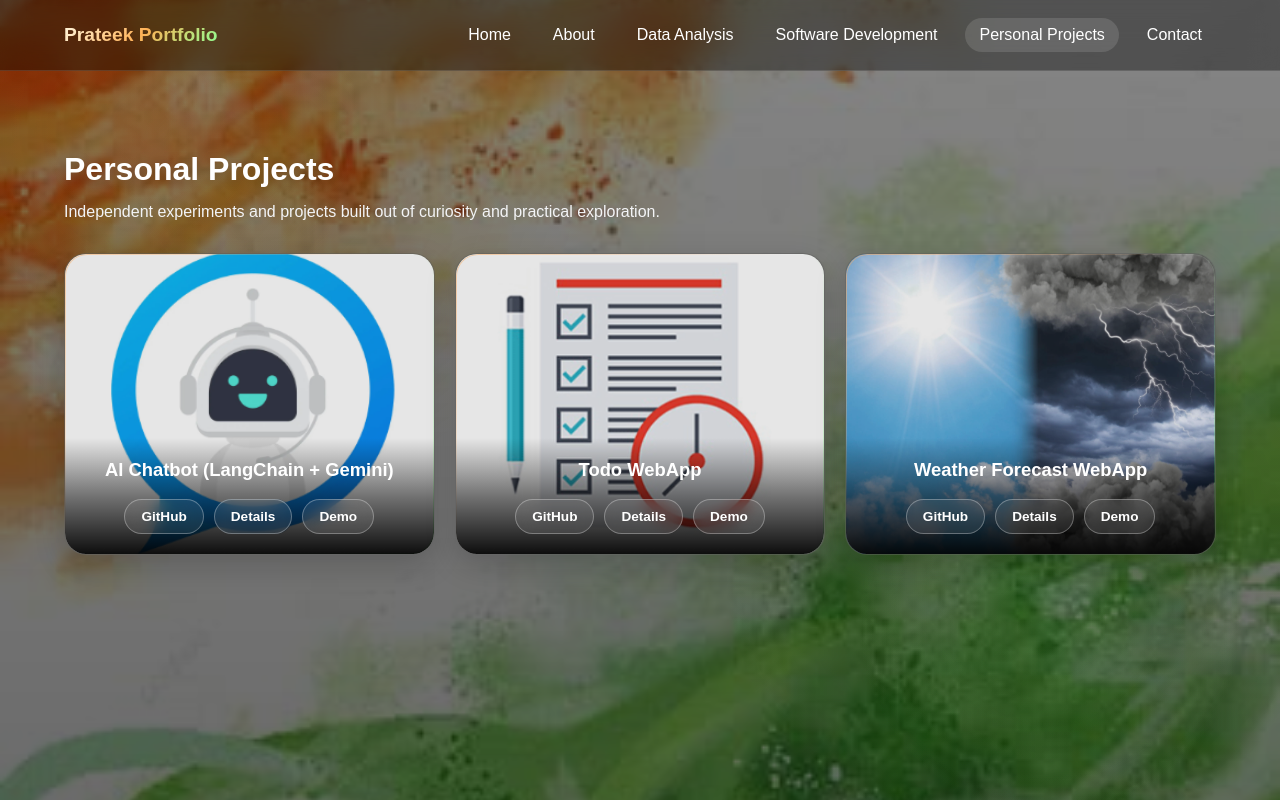
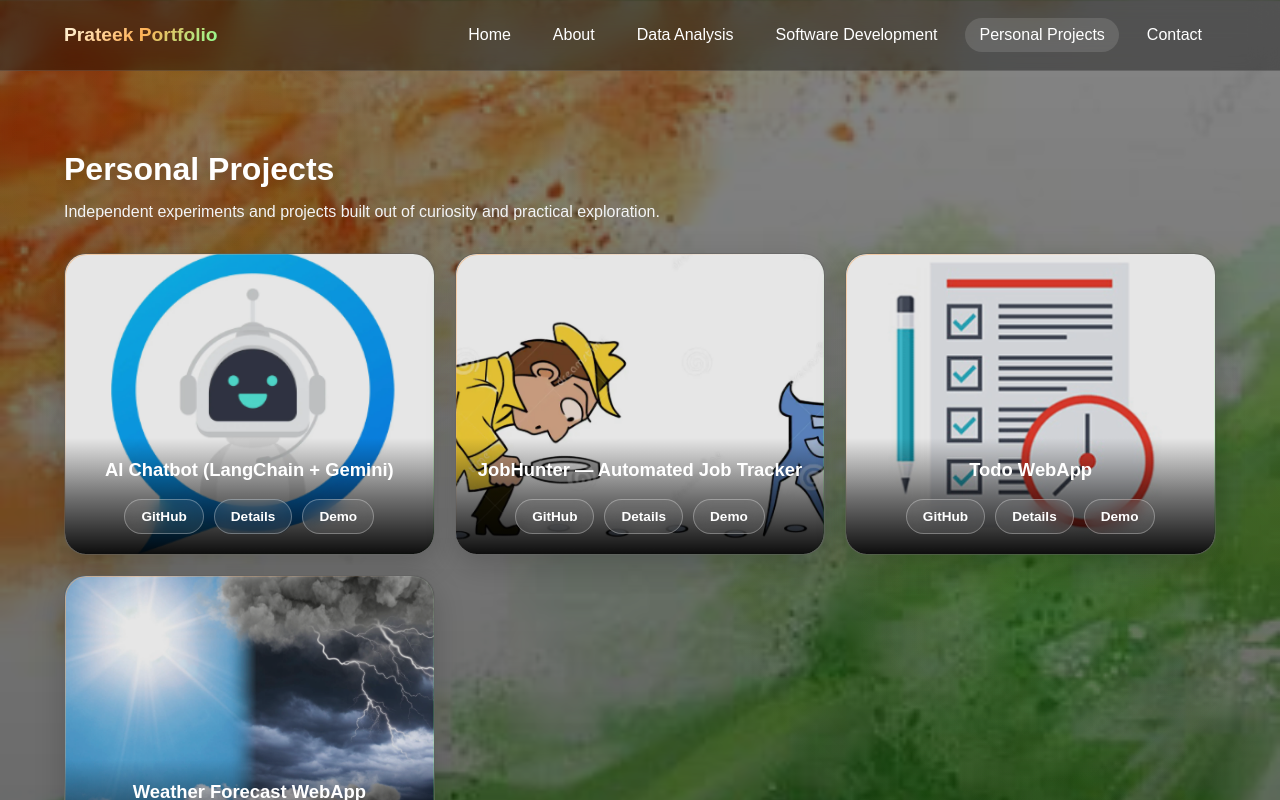
Before and after one commit to Prat-375/Portfolio, a React app: page /personal-projects in a window 1280 px wide. Shown: the top 800 px of the page. Built offline with nearby package versions, Linux system fonts and the light colour scheme; the HTML template or start-up script is replaced by a standard one.

Commit message:
added job hunt project

```diff
--- a/src/data/projects.js
+++ b/src/data/projects.js
@@ -539,6 +539,33 @@ export const personalProjects = [
     demo: "https://huggingface.co/spaces/prateekChetan/chatbot_prateek",
   },
   {
+  title: "JobHunter — Automated Job Tracker",
+  slug: "jobhunter",
+  category: "personal",
+  description:
+    "A full-stack job hunting dashboard that auto-scrapes daily job listings, tracks applications with a visual calendar, and plays motivational sounds on status updates.",
+  longDescription:
+    "Built a personal job tracking platform to automate the daily grind of job hunting in Germany. The app scrapes Data Analyst and DevOps Engineer roles daily at 8 AM Berlin time using JSearch and Remotive APIs, filters results against a personal CV profile for relevance scoring, and saves top matches to MongoDB. Features a carnival-themed React frontend with an interactive calendar showing application progress, dropdown status tracking (New → Applied → Interview → Offer/Rejected), undo functionality, and Web Audio API sound effects with speech synthesis for motivational feedback on every status change. Deployed backend on Render with a node-cron scheduler and frontend on Vercel.",
+  tech: [
+    "React", "Vite", "Node.js", "Express", "MongoDB", "Mongoose",
+    "JSearch API", "Remotive API", "RapidAPI", "node-cron",
+    "Web Audio API", "Speech Synthesis API", "Vercel", "Render"
+  ],
+  highlights: [
+    "Automated daily job scraping at 8 AM Berlin time using node-cron",
+    "CV profile-based relevance scoring to filter irrelevant job posts",
+    "Interactive calendar with per-day application progress indicators",
+    "Dropdown status tracker with undo support and 6-second revert window",
+    "Motivational sound effects and speech synthesis on every status change",
+    "Confetti animation triggered on job offer status",
+    "Deployed full-stack app on Render (backend) and Vercel (frontend)",
+    "Filters senior roles, non-English posts, and irrelevant job types automatically",
+  ],
+  image: "images/jobhunter.png",
+  github: "https://github.com/Prat-375/JobHunt",
+  demo: "https://job-hunt-flax-iota.vercel.app/",
+},
+  {
     title: "Todo WebApp",
     slug: "todo-webapp",
     category: "personal",
```
Also changed, not shown: public/images/jobhunter.png (added).
